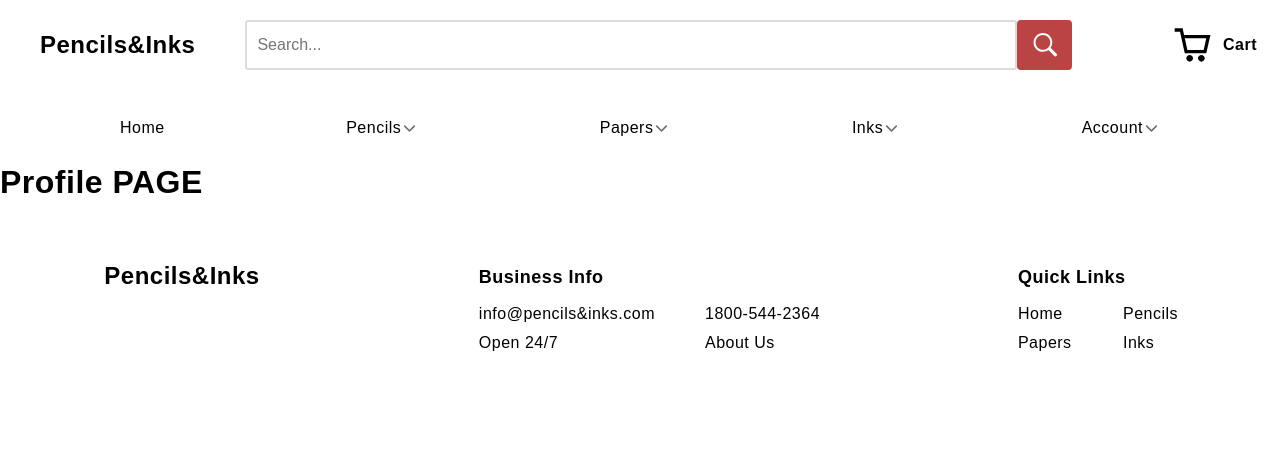
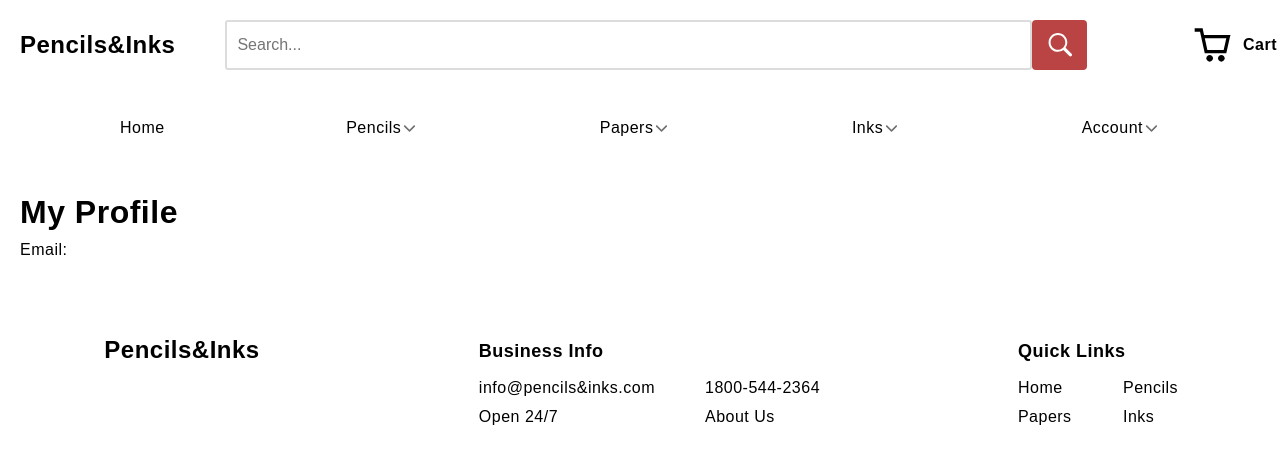
Before and after one commit to ElierHP/pencils-and-inks, a Next.js app: page /profile in a window 1280 px wide. Shown: the top 464 px of the page. Built offline with nearby package versions, Linux system fonts and the light colour scheme.

Commit message:
Add User context.

```diff
--- a/src/components/Category.js
+++ b/src/components/Category.js
@@ -71,7 +71,6 @@ const List = styled.ul`
   justify-content: center;
   cursor: pointer;
   flex-wrap: wrap;
-  gap: 3rem;
   ${theme.mq()[0]} {
     justify-content: space-between;
   }
--- a/src/components/layout/Header.js
+++ b/src/components/layout/Header.js
@@ -51,9 +51,9 @@ const Wrapper = styled.div`
   padding-bottom: 3rem;
   grid-gap: 2rem;
   position: relative;
-  ${theme.mq()[1]} {
+  ${theme.mq()[2]} {
     grid-gap: 5rem;
-    padding: 2rem;
+    padding: 2rem 0;
   }
 `;
 
--- a/src/components/layout/SubNav.js
+++ b/src/components/layout/SubNav.js
@@ -1,16 +1,34 @@
-import React from "react";
+import React, { useContext } from "react";
 import styled from "@emotion/styled";
 import theme from "../../styles/theme";
 import Link from "next/link";
+import { User } from "../../context/UserProvider";
 
 export default function SubNav({ showNav, data }) {
+  const [user] = useContext(User);
+
   return (
     <Nav showNav={showNav}>
       {data.map((item) => (
         <li key={item.key}>
-          <Link href={item.url}>
-            <a>{item.name}</a>
-          </Link>
+          {item.name !== "Login" ? (
+            <Link href={item.url}>
+              <a>{item.name}</a>
+            </Link>
+          ) : (
+            // Check if user is logged in.
+            <>
+              {user === null ? (
+                // Display a Login Link if logged in.
+                <Link href={item.url}>
+                  <a>{item.name}</a>
+                </Link>
+              ) : (
+                // Display Logout if not logged in.
+                "Logout"
+              )}
+            </>
+          )}
         </li>
       ))}
     </Nav>
--- a/src/components/ui/Container.js
+++ b/src/components/ui/Container.js
@@ -1,6 +1,5 @@
 import React from "react";
 import styled from "@emotion/styled";
-import theme from "../../styles/theme";
 
 export default function Container({ children }) {
   return <MainContainer>{children}</MainContainer>;
--- /dev/null
+++ b/src/context/UserProvider.js
@@ -0,0 +1,9 @@
+import React, { useState, createContext, useEffect } from "react";
+
+export const User = createContext();
+
+export const UserProvider = ({ children }) => {
+  const [user, setUser] = useState(null);
+
+  return <User.Provider value={[user, setUser]}>{children}</User.Provider>;
+};
--- a/src/pages/_app.js
+++ b/src/pages/_app.js
@@ -1,14 +1,17 @@
 import "normalize.css";
 import GlobalStyles from "../styles/globalStyles";
 import { QueryClient, QueryClientProvider } from "react-query";
+import { UserProvider } from "../context/UserProvider";
 
 function MyApp({ Component, pageProps }) {
   const queryClient = new QueryClient();
 
   return (
     <QueryClientProvider client={queryClient}>
-      <GlobalStyles />
-      <Component {...pageProps} />
+      <UserProvider>
+        <GlobalStyles />
+        <Component {...pageProps} />
+      </UserProvider>
     </QueryClientProvider>
   );
 }
--- a/src/pages/profile.js
+++ b/src/pages/profile.js
@@ -1,9 +1,30 @@
 import Layout from "../components/layout/Layout";
+import { Container } from "../components/ui";
+import { useState, useContext } from "react";
+import { User } from "../context/UserProvider";
+import styled from "@emotion/styled";
+import theme from "../styles/theme";
 
 export default function Profile() {
+  const [user, setUser] = useContext(User);
+
   return (
     <Layout>
-      <h1>Profile PAGE</h1>
+      <Container>
+        <Section>
+          <Title>My Profile</Title>
+          <p>Email: {user && user.email}</p>
+        </Section>
+      </Container>
     </Layout>
   );
 }
+
+// Styles
+const Section = styled.section`
+  padding: 2rem 0;
+`;
+
+const Title = styled.h1`
+  text-align: left;
+`;
```
Also changed, not shown: src/pages/login.js (+9 -2 lines).
